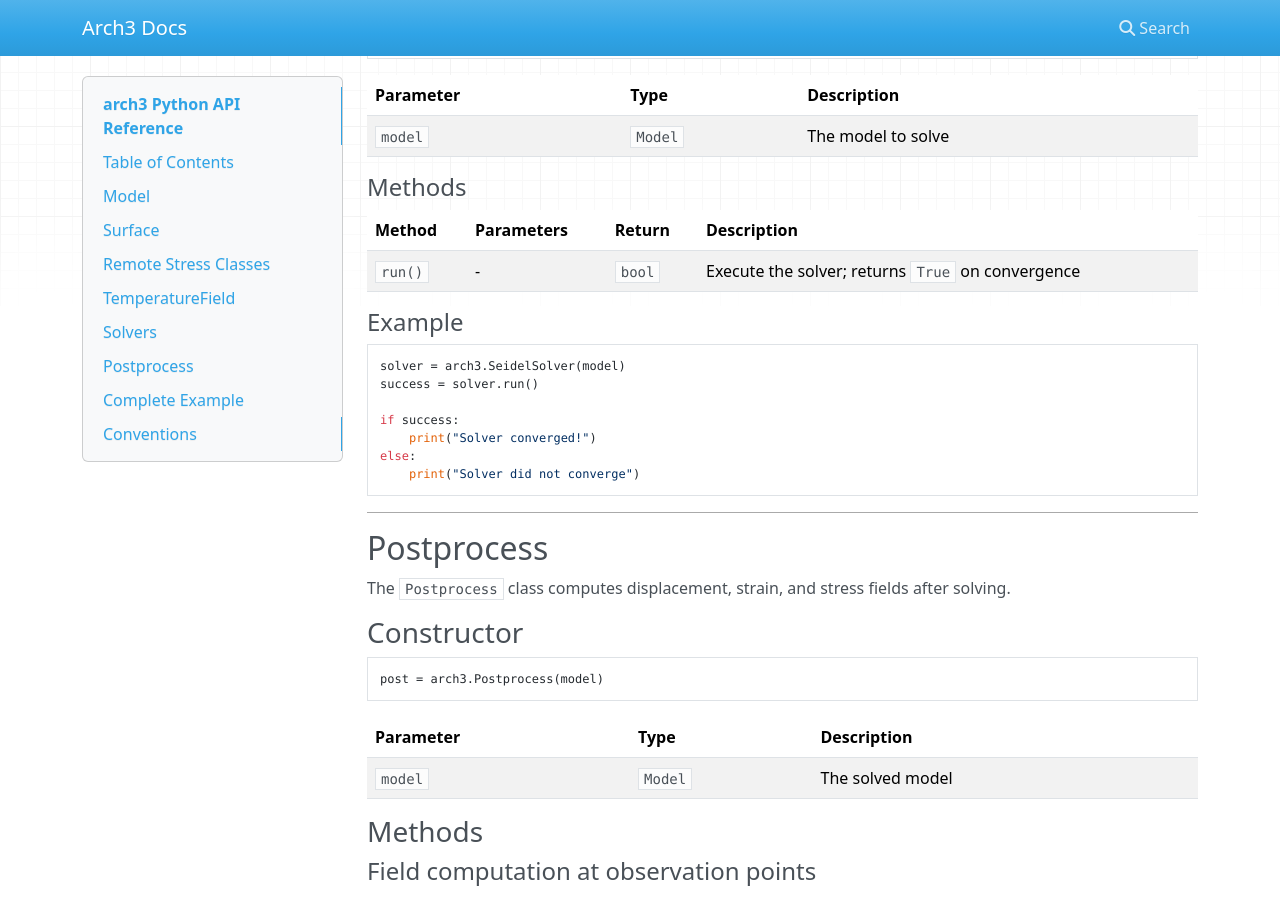
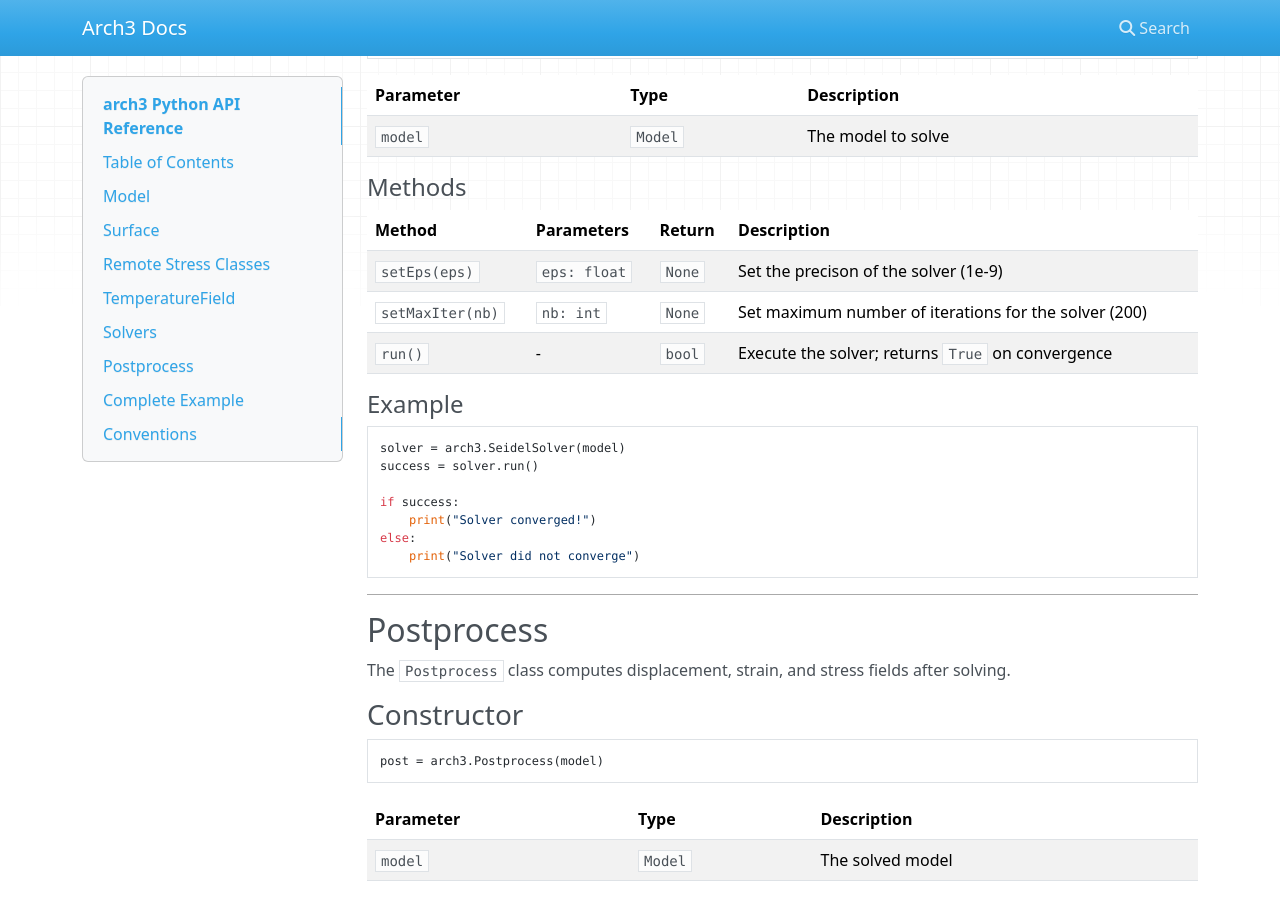
Before and after one commit to xaliphostes/arch3-rosetta, an MkDocs documentation site: the page built from docs/docs/index.md, in a window 1280 px wide and 900 px high, scrolled down 5997 px. Built offline with MkDocs 1.6.1, drawn with Linux system fonts in a browser that asks for light colours; nearby versions of some CDN libraries.

Commit message:
added eps and maxiter for solver

```diff
--- a/docs/docs/index.md
+++ b/docs/docs/index.md
@@ -266,6 +266,8 @@ solver = arch3.SeidelSolver(model)
 
 | Method | Parameters | Return | Description |
 |--------|------------|--------|-------------|
+| `setEps(eps)` | `eps: float` | `None` | Set the precison of the solver (1e-9) |
+| `setMaxIter(nb)` | `nb: int` | `None` | Set maximum number of iterations for the solver (200) |
 | `run()` | - | `bool` | Execute the solver; returns `True` on convergence |
 
 #### Example
```
Also changed, not shown: 2 other files.
